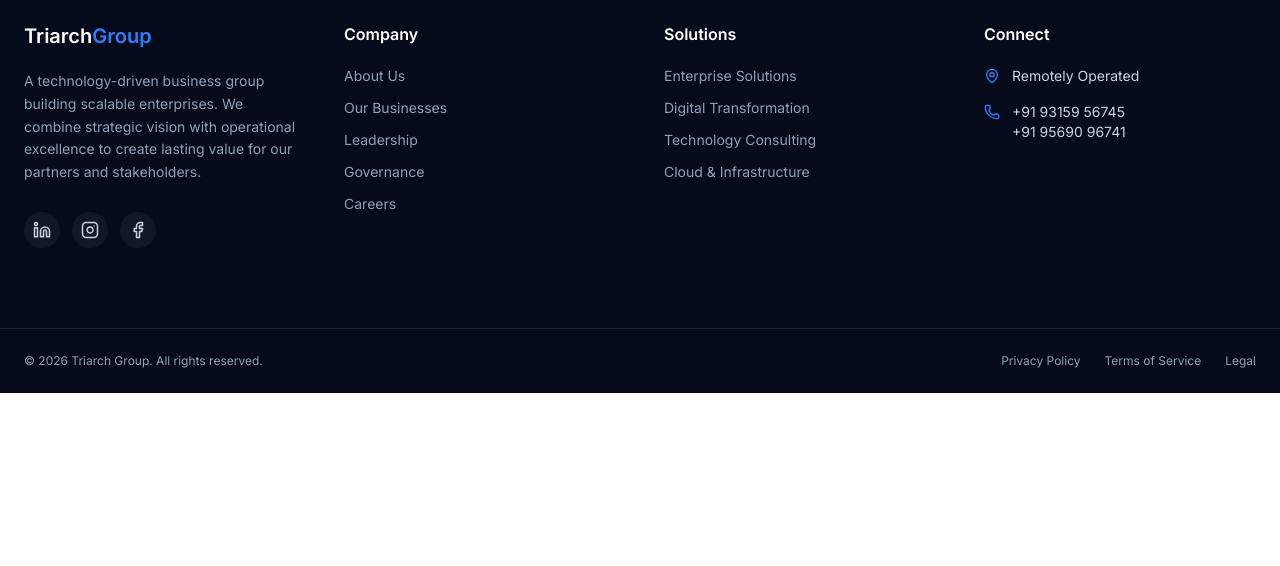
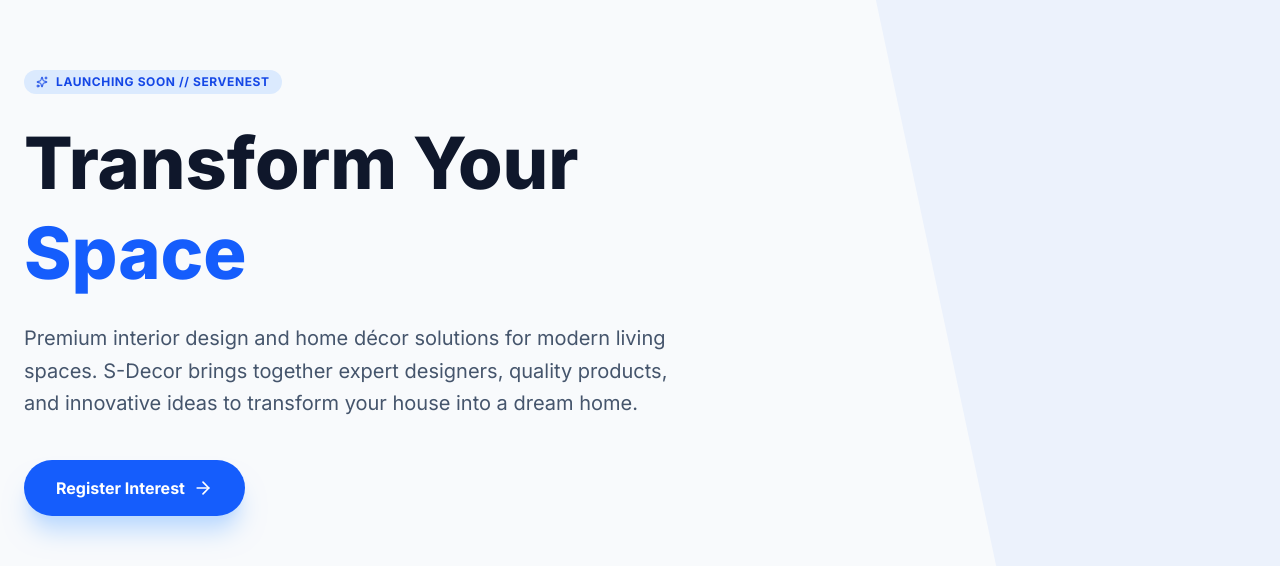
Before and after one commit to realniyaz/triarchgroup, a Next.js app: page /sdecor in a window 1280 px wide. Shown: the part 122-688 px from the top of the page. Built offline with nearby package versions, Linux system fonts and the light colour scheme.

Commit message:
Creating Servenest

```diff
--- a/app/sdecor/page.tsx
+++ b/app/sdecor/page.tsx
@@ -1,8 +1,8 @@
 import Footer from "@/components/layout/Footer";
-import SDecorLanding from "@/components/sdecor/sdecor";
+import SDecorLanding from "@/components/servenest/sdecor";
 
 export const metadata = {
-  title: "S-Decor | Transform Your Space",
+  title: "Servenest | Transform Your Space",
   description: "Premium interior design and home décor solutions for modern living spaces by Triarch Group.",
 };
 
```
